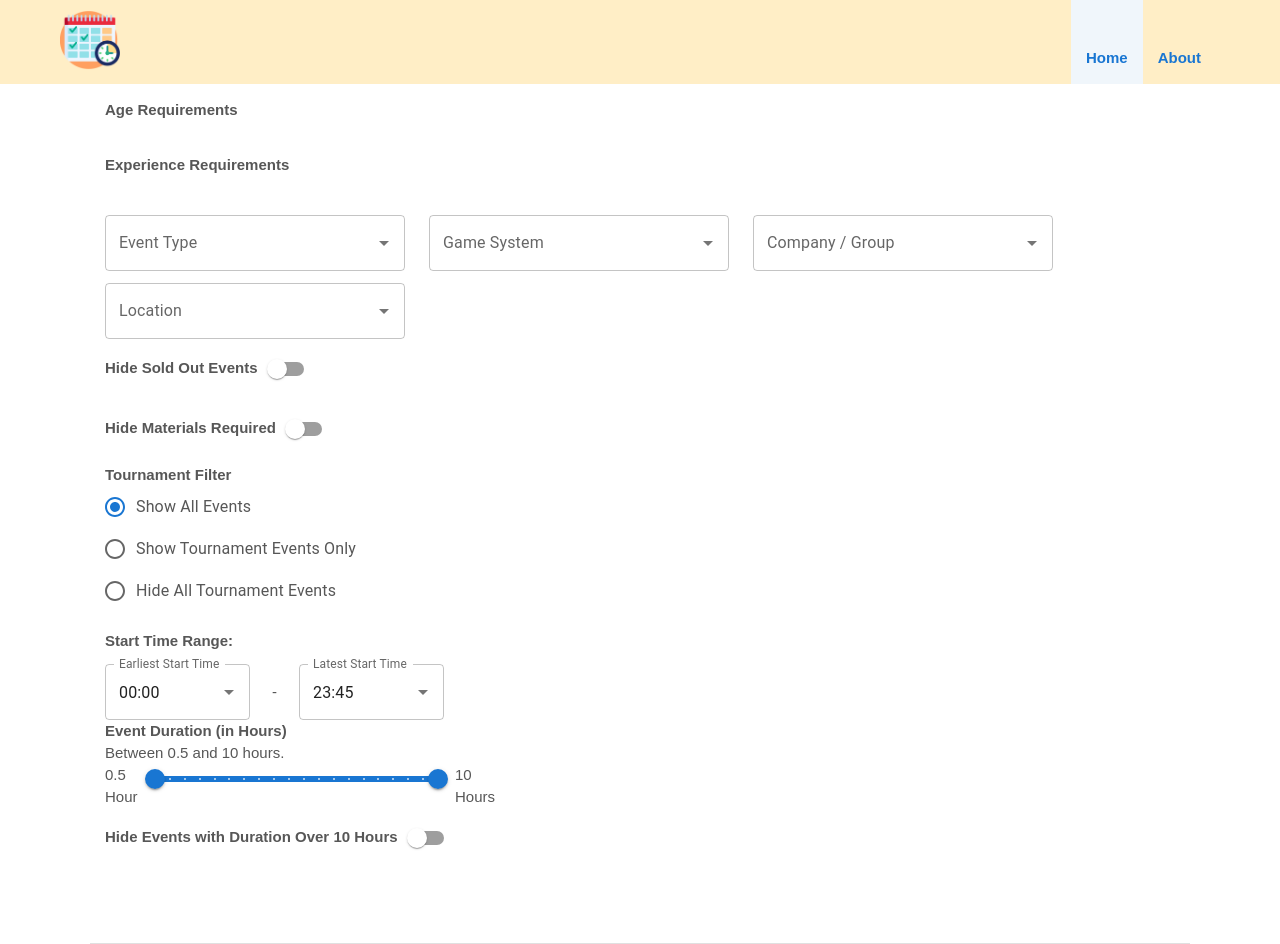
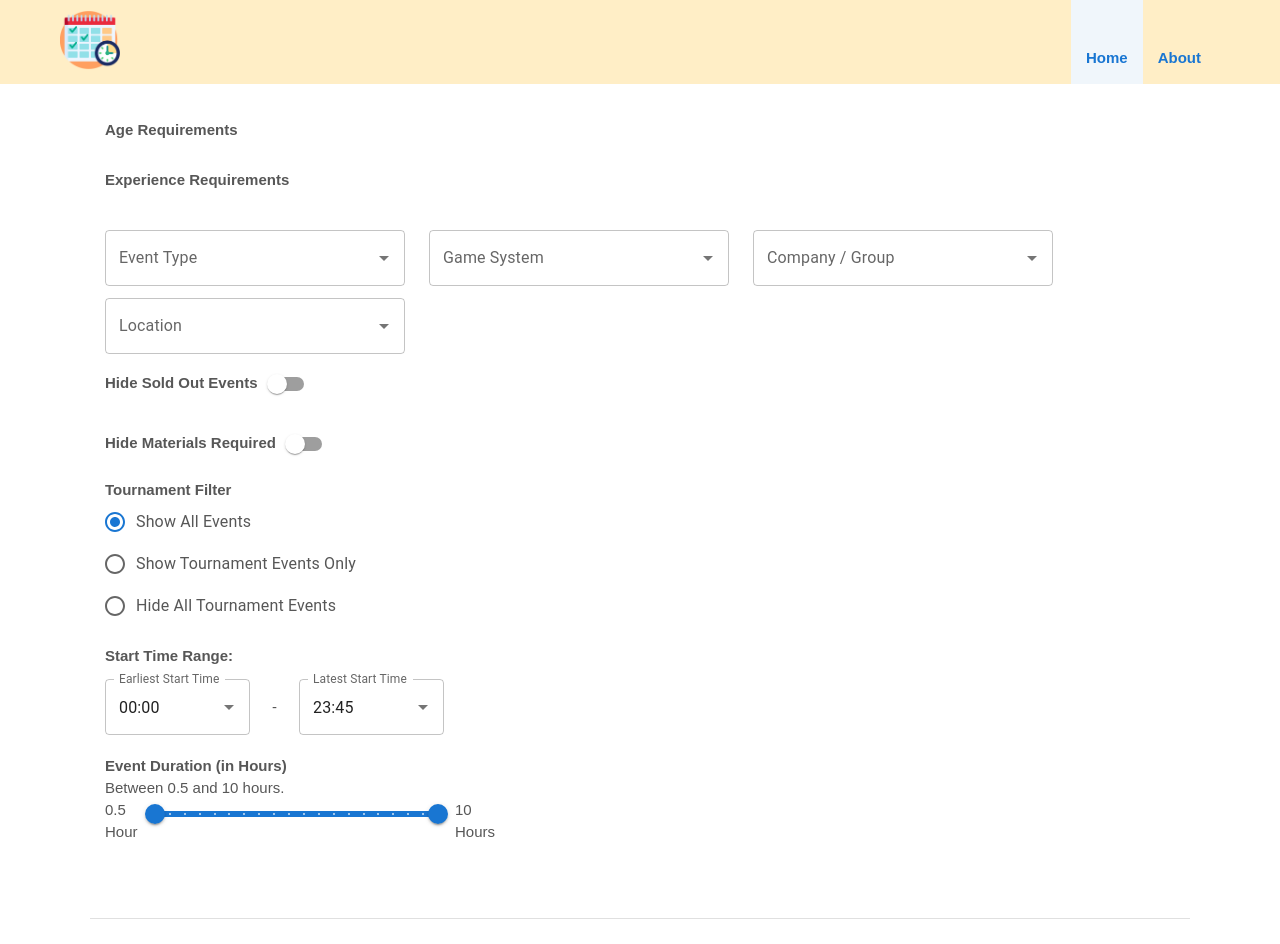
Before and after one commit to Sun-Mountain/GenConCal, a Next.js app in the folder frontend/: page / in a window 1280 px wide. After the commit the page ends 919 px from the top, so only its background shows below. Built offline with nearby package versions, Linux system fonts and the light colour scheme.

Commit message:
slider styling

```diff
--- a/frontend/components/DailyTabs.tsx
+++ b/frontend/components/DailyTabs.tsx
@@ -40,6 +40,8 @@ export default function DailyTabs({
   allBaseFilters,
   showOnly,
   dateList,
+  durationFilter,
+  durationLength,
   hideMaterialReq,
   hideSoldOut,
   materialsRequired,
@@ -57,10 +59,27 @@ export default function DailyTabs({
     setTab(newValue);
   };
 
+  const lowestDuration = durationFilter[0];
+  const highestDuration = durationFilter[1];
+  const durationKeys = Object.keys(durationLength).sort();
+
   const getEventsList = (date: string) => {
     const dayEvents = dateList[date]
 
     var eventsForDay = dayEvents.filter(val => !allBaseFilters.includes(val));
+
+    if (Number(durationKeys[0]) != lowestDuration || Number(durationKeys[durationKeys.length - 1]) != highestDuration) {
+      durationKeys.map(key => {
+        if (Number(key) < lowestDuration){
+          var events = durationLength[key]
+          eventsForDay = eventsForDay.filter(val => !events.includes(val));
+        }
+        if (Number(key) > highestDuration){
+          var events = durationLength[key]
+          eventsForDay = eventsForDay.filter(val => !events.includes(val));
+        }
+      })
+    }
 
     if (hideMaterialReq) {
       eventsForDay = eventsForDay.filter(val => !materialsRequired.includes(val));
--- a/frontend/components/SliderComponent.tsx
+++ b/frontend/components/SliderComponent.tsx
@@ -27,7 +27,7 @@ export default function SliderComponent({
   const chosenRange = minValue != maxValue ? `Between ${minValue} and ${maxValue} hours.` : `Only with a duration of ${minValue} hour(s).`
 
   return (
-    <>
+    <div className='filter-component-container'>
       <strong>{label}</strong><br />
       {chosenRange}
       <div className='flex-row slider-container'>
@@ -52,6 +52,6 @@ export default function SliderComponent({
           {max} Hours
         </div>
       </div>
-    </>
+    </div>
   );
 }
--- a/frontend/pages/index.tsx
+++ b/frontend/pages/index.tsx
@@ -50,7 +50,6 @@ export default function Home() {
   const [tournamentFilter, setTournamentFilter] = useState(tournamentFilterOptions[0]);
 
   // Switches
-  const [hideLongestDur, setHideLongestDur] = useState(false);
   const [hideSoldOut, setHideSoldOut] = useState(false);
   const [hideMaterialsReq, setHideMaterialsReq] = useState(false);
 
@@ -121,11 +120,6 @@ export default function Home() {
           min={0.5}
           max={10}
         />
-        <Switch
-          switchLabel={'Events with Duration Over 10 Hours'}
-          hide={hideLongestDur}
-          setHide={setHideLongestDur}
-        />
       </div>
       <DailyTabs
         allBaseFilters={[
--- a/frontend/styles/styles.css
+++ b/frontend/styles/styles.css
@@ -133,8 +133,9 @@ a:hover {
   margin-top: 19px;
 }
 
-.filter-component-container+.filter-component-container {
-  margin-top: 25px;
+.filter-component-container {
+  margin-top: 10px;
+  padding-top: 10px;
 }
 
 .filter-list {
```
